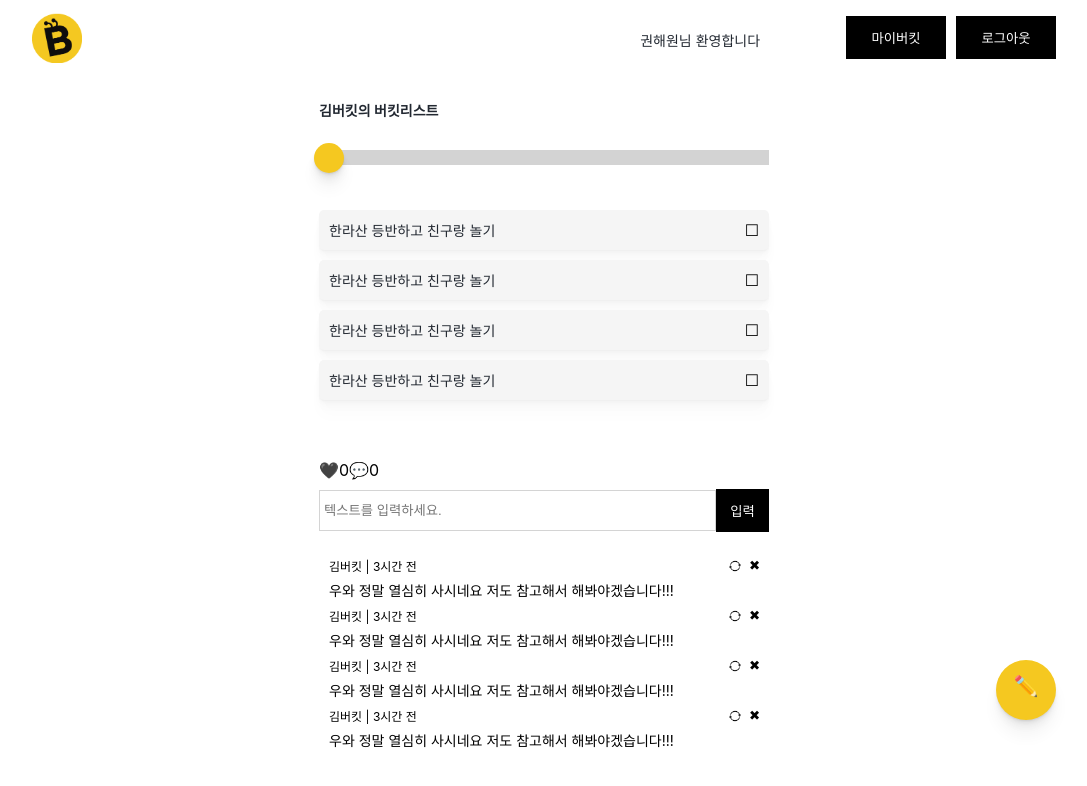
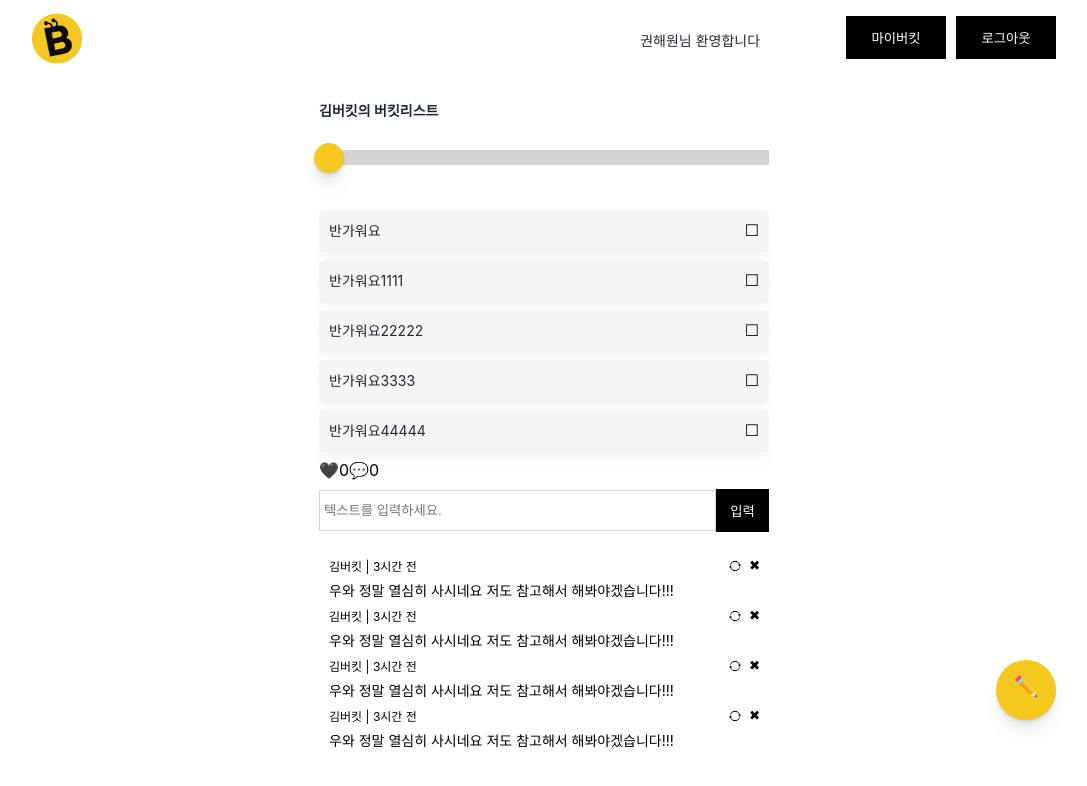
Before and after one commit to guswls1419/Hanghae99-MiniProject-FE, a React (Create React App) app: page /bucket/1 in a window 1280 px wide. Shown: the top 786 px of the page, without its empty margins (96-1183 px from the left). Built offline with nearby package versions, Linux system fonts and the light colour scheme; data requests are answered from the project's data file.

Commit message:
bucket modules 수정

```diff
--- /dev/null
+++ b/db.json
@@ -0,0 +1,74 @@
+{
+    "bucket": [
+        {
+            "title": "제목입니다",
+            "imageUrl":"/images/cancle.png",
+             "todolist":[{
+            "content": "반가워요",
+            "done" : 0
+              }]
+        },
+        {
+            "title": "111제목입니다",
+            "imageUrl":"/images/cancle.png",
+             "todolist":[{
+            "content": "반가워요1111",
+            "done" : 0
+              }]
+        },
+        {
+            "title": "222제목입니다",
+            "imageUrl":"/images/cancle.png",
+             "todolist":[{
+            "content": "반가워요22222",
+            "done" : 0
+              }]
+        },
+        {
+            "title": "333제목입니다",
+            "imageUrl":"/images/cancle.png",
+             "todolist":[{
+            "content": "반가워요3333",
+            "done" : 0
+              }]
+        },
+        {
+            "title": "444제목입니다",
+            "imageUrl":"/images/cancle.png",
+             "todolist":[{
+            "content": "반가워요44444",
+            "done" : 0
+              }]
+        }
+    ],
+
+    "toggle": [
+        {
+            "result" : false
+        }
+    ],
+
+    "bucket_list": [
+        {
+                "postId": 1,
+                "title": "제목입니다",
+                "imageUrl":"/images/cancle.png",
+                "likesNum" : 2,
+                "comments" : 4
+            },
+            {
+                "postId": 2,
+                "title": "타이틀입니다",
+                "imageUrl":"/images/cancle.png",
+                "likesNum" : 3,
+                "comments" : 7
+            },
+            {
+                "postId": 1,
+                "title": "text입니다",
+                "imageUrl":"/images/cancle.png",
+                "likesNum" : 3,
+                "comments" : 5
+            }
+    ]
+  }
--- a/src/components/BucketItem.js
+++ b/src/components/BucketItem.js
@@ -7,23 +7,10 @@ import axios from 'axios';
 import { actionCreators as bucketAction } from "../redux/modules/bucket";
 
 function BuckItem(props) {
-  // const bucket_list = useSelector((state)=>state.bucket.list);
-  // const bucket = bucket_list.todolist[0].content
-  // console.log(bucket)
-  // const bucket_list = useSelector((state)=>state.bucket.list);
-  // const buckets = bucket_list[0].todolist[0].content
-  //console.log(buckets)
+//   const bucket = useSelector((state)=>state.bucket.data);
+console.log(props)
 
-
-  // const dispatch = useDispatch();
-
-  // const {bucket} = props;
-
-  // React.useEffect(() => {
-  //   dispatch(bucketAction.LodeBucketDB(bucket));
-  // },[]);
-
-
+  const dispatch = useDispatch();
 
 
 
@@ -37,10 +24,10 @@ function BuckItem(props) {
     return (
       <React.Fragment>
         <div style={{marginTop:"10px"}}>
-        <Box>
-          <Text>한라산 등반하고 친구랑 놀기</Text>
-          <Button width="auto" padding="5px 10px" backgroundColor="transparent" color="black">✖</Button>
-        </Box>
+                <Box>
+                <Text>{props.todolist[0].content}</Text>
+                <Button width="auto" padding="5px 10px" backgroundColor="transparent" color="black">✖</Button>
+              </Box>
         </div>
       </React.Fragment>
     )}
@@ -49,13 +36,20 @@ function BuckItem(props) {
         <React.Fragment>
           <div style={{marginTop:"10px"}}>
           <Box checkState={checkState} onClick={complete}>
-            <Text>한라산 등반하고 친구랑 놀기</Text>
+            <Text>{props.todolist[0].content}</Text>
             <div>{checkState? "🗹":"☐"}</div>
           </Box>
           </div>
         </React.Fragment>
       )
   }
+    }
+
+
+    BuckItem.defaultProps = {
+      title: "",
+      imageUrl:"/images/cancle.png",
+      todolist:[{content: "반가워요", done : 0}]
     }
 
 const Box=styled.div`
--- a/src/components/ProgressBar.js
+++ b/src/components/ProgressBar.js
@@ -1,7 +1,21 @@
 import React from "react";
 import styled from "styled-components";
+import { useSelector } from "react-redux";
 
 const ProgressBar=(props)=>{
+
+    const bucket_list = useSelector((state) => state.bucket.list);
+    console.log(bucket_list)
+
+    let count = 0;
+        bucket_list.map((b, idx) => {
+        if (b.completed) {
+        count++;
+        }
+        });
+
+        console.log(count);
+
     return(
         <ProgressBack>
             <ProgressPoint/>
--- a/src/pages.js/BucketDetail.js
+++ b/src/pages.js/BucketDetail.js
@@ -6,7 +6,8 @@ import BuckItem from "../components/BucketItem";
 import ProgressBar from "../components/ProgressBar";
 import CommentItem from "../components/CommentItem";
 import { useHistory } from "react-router-dom";
-
+import { useSelector, useDispatch } from "react-redux";
+import { actionCreators as bucketAction } from "../redux/modules/bucket";
 
 
 const BucketDetail =(props)=>{
@@ -22,7 +23,21 @@ const BucketDetail =(props)=>{
     const comment_cont = (e) =>{
         setComments(e.target.value);
     }
-    console.log(comments)
+
+
+    const bucket_list = useSelector((state)=>state.bucket.list);
+    console.log(bucket_list)
+
+     const dispatch = useDispatch();
+
+     const {bucket} = props;
+
+     React.useEffect(() => {
+       dispatch(bucketAction.LodeBucketDB(bucket));
+     },[]);
+
+
+
 
     return(
         <>
@@ -34,10 +49,13 @@ const BucketDetail =(props)=>{
             </Grid>
             </Grid>
                 <Grid margin="80px 0px 0px 0px">
-                  <BuckItem/>
-                  <BuckItem/>
-                  <BuckItem/>
-                  <BuckItem/>
+                  {
+                    bucket_list.map((a,i) => {
+                      return(
+                        <BuckItem key={a} {...a}/>
+                        )
+                    })
+                  }
                 </Grid>
                 <Grid margin="220px 0px 0px 0px">
                 <div style={{float:"left", display:"flex"}}>
--- a/src/pages.js/WriteBucket.js
+++ b/src/pages.js/WriteBucket.js
@@ -4,38 +4,57 @@ import {Grid, Image, Text, Button, Input} from "../elements";
 import Upload from '../shared/Upload';
 import BuckItem from "../components/BucketItem";
 import styled from 'styled-components';
-import { useDispatch } from 'react-redux';
+import { useDispatch,useSelector } from 'react-redux';
 import { actionCreators as bucketAction } from "../redux/modules/bucket";
 import { useHistory } from "react-router-dom";
 
-export const WriteBucket = () => {
+export const WriteBucket = (props) => {
 
   const history = useHistory();
-
   const dispatch = useDispatch();
 
     const [name,setName] = React.useState();
-    const [bucket,setBucket] = React.useState();
+    const [bk_list,setBk_list] = React.useState();
 
-    console.log(name)
-    console.log(bucket)
+    //console.log(name)
+   // console.log(bk_list)
 
+    //인풋함수
     const bucketName = (e) =>{
         setName(e.target.value);
     }
     const buckets = (e) =>{
-        setBucket(e.target.value);
+      setBk_list(e.target.value);
     }
 
+    //버튼 함수
+    const add = () => {
+      dispatch(bucketAction.addBucket(bk_list))
+    }
     const write = () => {
         dispatch(bucketAction.createBucket({
             imageUrl: "https://cdn4.vectorstock.com/i/1000x1000/76/73/red-delete-button-vector-9627673.jpg",
             title: name,
-            todolist:[{content: bucket, done : 0}]
+            todolist:[{content: bk_list, done : 0}]
         }))
 
-        history.push('/bucket/:id')
+        // history.push('/bucket/:id')
     }
+
+
+const bucket_list = useSelector((state)=>state.bucket.list);
+
+ console.log(bucket_list)
+
+  // const dispatch = useDispatch();
+
+  const {bucket} = props;
+
+  React.useEffect(() => {
+    dispatch(bucketAction.LodeBucketDB());
+  },[]);
+
+
 
     return (
         <React.Fragment>
@@ -55,15 +74,18 @@ export const WriteBucket = () => {
             <Grid>
               <Input placeholder="ex.혼자서 한라산 등반하기" _onChange={buckets}></Input>
             <Grid margin="20px 0px 0px 0px">
-                    <Button backgroundColor="#F5C820" color="black">추가하기</Button>
+                    <Button backgroundColor="#F5C820" color="black" _onClick={add}>추가하기</Button>
                   </Grid>
                 </Grid>
                 <Grid margin="80px 0px 0px 0px">
-                  <BuckItem state="is_edit"/>
-                  <BuckItem state="is_edit"/>
-                  <BuckItem state="is_edit"/>
-                  <BuckItem state="is_edit"/>
-                  <BuckItem state="is_edit"/>
+                {
+                    bucket_list.map((a,i) => {
+                      return(
+                        <BuckItem state="is_edit" key={i} {...a} />
+                        )
+                   })
+                }
+
                   <Grid margin="80px 0px 0px 0px"/>
                   {/* 밑의 버튼이랑 사이 간격이니 꼭 유지해주세요 */}
                 </Grid>
@@ -75,6 +97,7 @@ export const WriteBucket = () => {
         </React.Fragment>
     )
 }
+
 
 const WriteWrap=styled.div`
 margin:0 auto;
--- a/src/redux/modules/bucket.js
+++ b/src/redux/modules/bucket.js
@@ -6,13 +6,15 @@ import axios from 'axios';
 
 // *** 액션 타입
 const CREATE_BUCKET = "CREATE_BUCKET";
+const ADD_BUCKET = "ADD_BUCKET";
 const LODE_BUCKET = "LODE_BUCKET";
 const UPLODE_BUCKET = "UPLODE_BUCKET";
 const DELETE_BUCKET = "DELETE_BUCKET";
 
 // *** 액션 생성 함수
-const createBucket = createAction(CREATE_BUCKET,(bucket_list) => ({bucket_list}));
-const lodeBucket = createAction(LODE_BUCKET,(bucket) => ({bucket}));
+const createBucket = createAction(CREATE_BUCKET,(bucket) => ({bucket}));
+const addBucket = createAction(ADD_BUCKET,(bucket) => ({bucket}));
+const lodeBucket = createAction(LODE_BUCKET,(bucket_list) => ({bucket_list}));
 const uplodeBucket = createAction(UPLODE_BUCKET,(bucket_id,bucket) => ({bucket_id,bucket}));
 const deldteBucket = createAction(DELETE_BUCKET,(bucket_id) => ({bucket_id}));
 
@@ -20,23 +22,24 @@ const deldteBucket = createAction(DELETE_BUCKET,(bucket_id) => ({bucket_id}));
 
 // *** 초기값
 const initialState = {
-    title: "제목입니다",
+    list:[{title: "제목입니다",
     imageUrl:"/images/cancle.png",
-    todolist:[{content: "반가워요", done : 0}]
+    todolist:[{content: "반가워요", done : 0}]}]
 }
 
-const initialPost = {
-  title: "제목입니다",
-    imageUrl:"/images/cancle.png",
-  todolist:[{content: "반가워요", done : 0}]
-}
+// const initialPost = {
+//   title: "제목입니다",
+//     imageUrl:"/images/cancle.png",
+//   todolist:[{content: "반가워요", done : 0}]
+// }
 
 // *** 미들웨어
-const LodeBucketDB = (bucket) => {
-  return function (dispatch, getStatE, { history }) {
+const LodeBucketDB = () => {
+  return function (dispatch, getState, { history }) {
        axios
         .get("http://localhost:3001/bucket")
         .then((result) => {
+          console.log(result.data)
           dispatch(lodeBucket(result.data))
         })
         .catch((err) => {
@@ -49,11 +52,16 @@ const LodeBucketDB = (bucket) => {
 export default handleActions(
   {
   [CREATE_BUCKET] : (state, action) => produce(state, (draft) => {
-    draft.list=action.payload.bucket_list;
-    console.log(action.payload.bucket)
+    draft.list=action.payload.bucket;
+    //console.log(draft.list)
+  }),
+  [ADD_BUCKET] : (state, action) => produce(state, (draft) => {
+    draft.data=action.payload.bucket
+   //  console.log()
   }),
   [LODE_BUCKET] : (state, action) => produce(state, (draft) => {
-    draft.list=action.payload.bucket
+    draft.list=action.payload.bucket_list
+    //console.log(draft)
   }),
   [UPLODE_BUCKET] : (state, action) => produce(state, (draft) => {
 
@@ -66,6 +74,7 @@ export default handleActions(
 
 const actionCreators = {
   createBucket,
+  addBucket,
   lodeBucket,
   uplodeBucket,
   deldteBucket,
```
Lines whose indentation alone changed are shown as unchanged.
